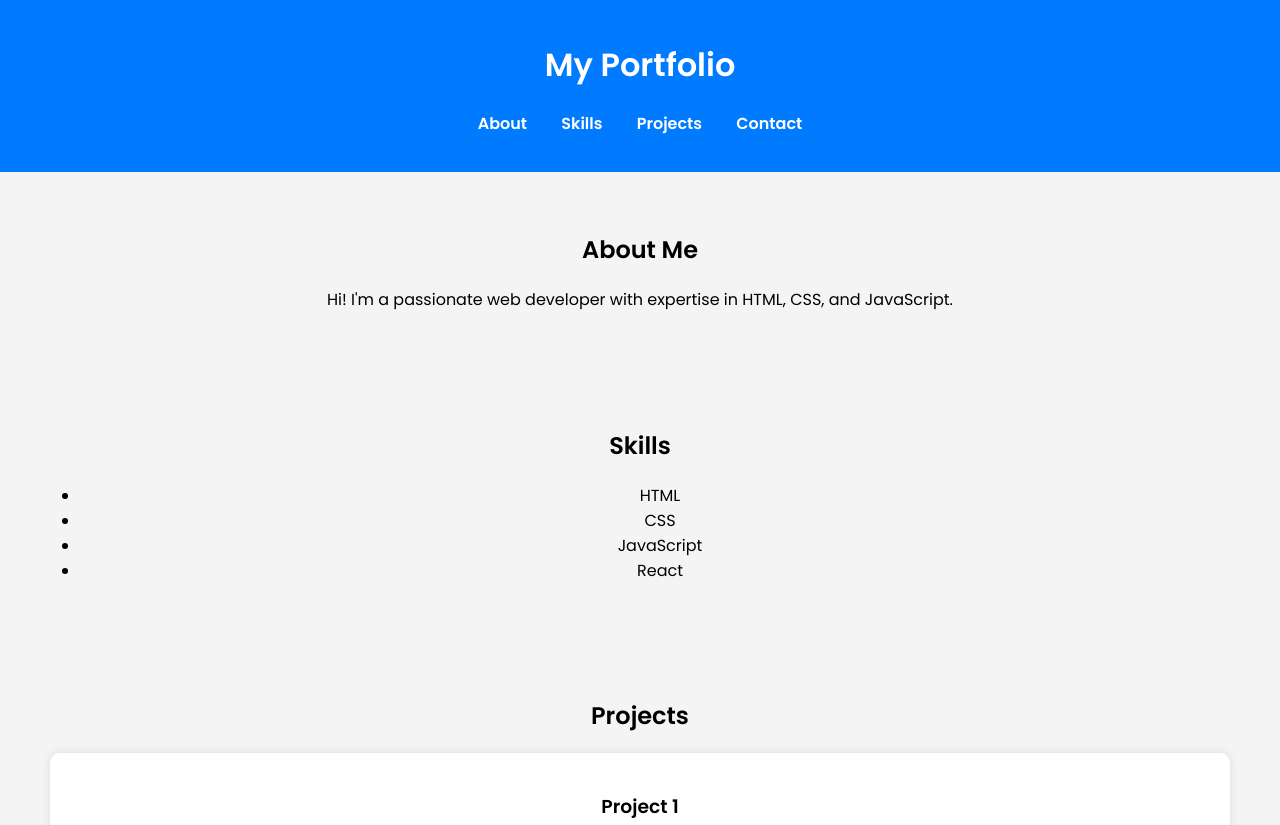
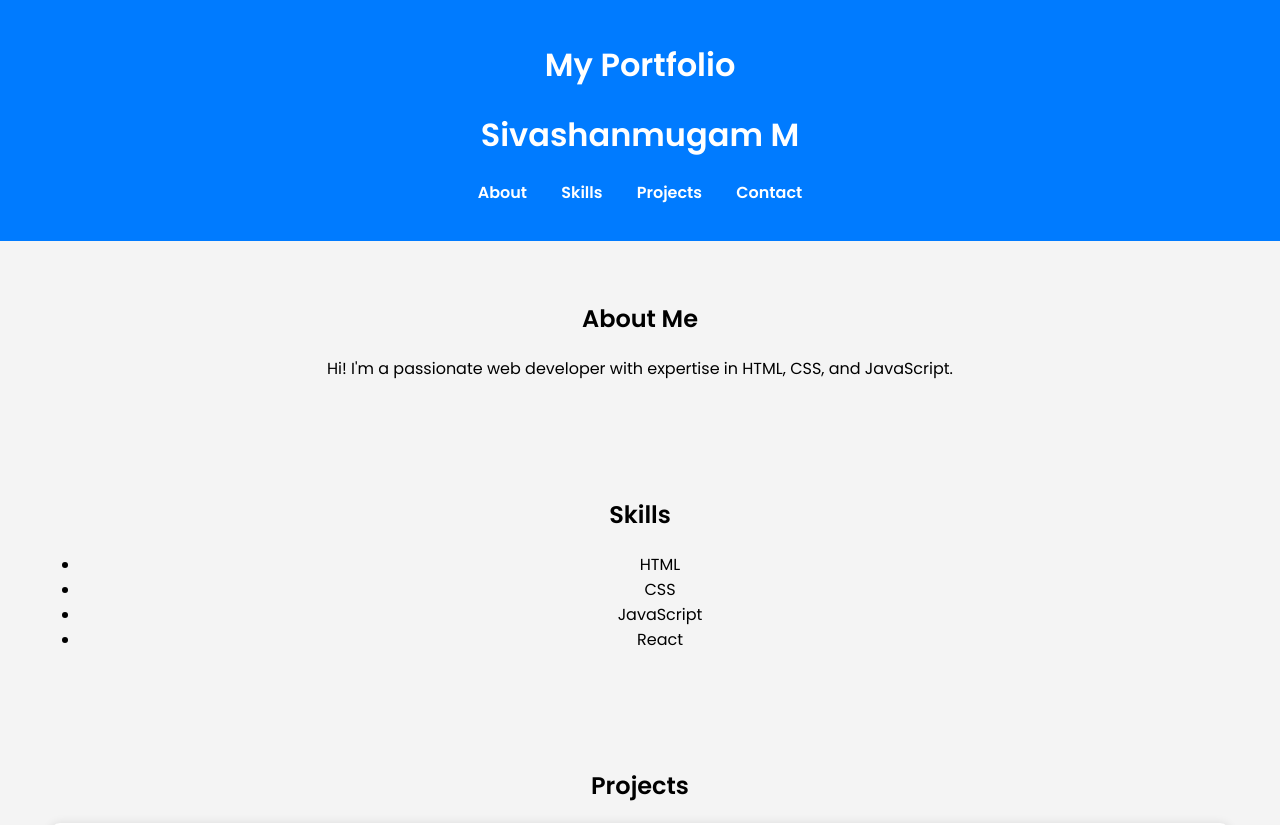
Before and after one commit to sivashanmugam032004/codsoft, a plain HTML site: page task2.html in a window 1280 px wide. Shown: the top 825 px of the page. Drawn offline with Linux system fonts and the light colour scheme.

Commit message:
Update task2.html

```diff
--- a/task2.html
+++ b/task2.html
@@ -11,6 +11,7 @@
 <body>
     <header>
         <h1>My Portfolio</h1>
+        <h1>Sivashanmugam M</h1>
         <nav>
             <ul>
                 <li><a href="#about">About</a></li>
```
